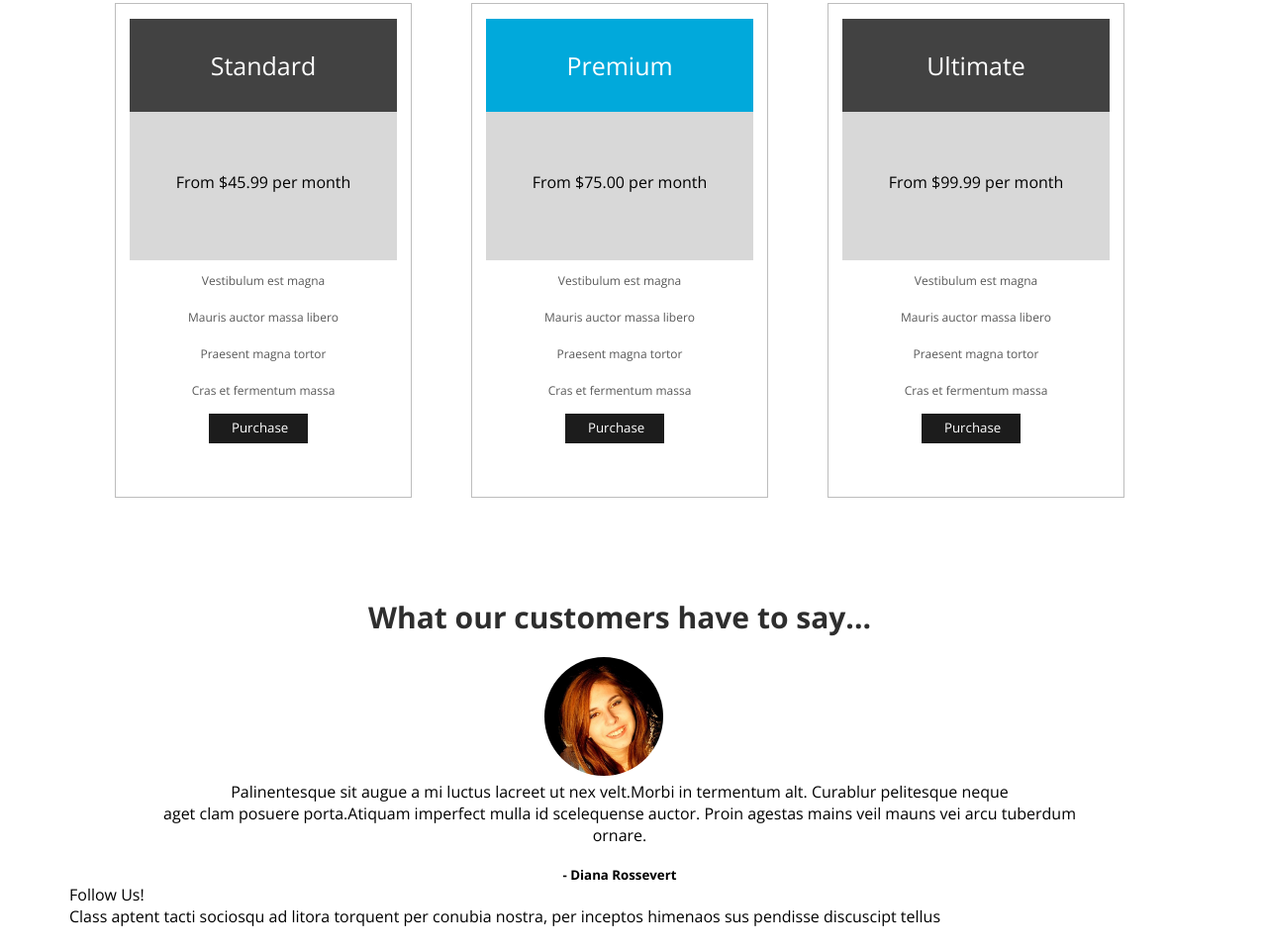
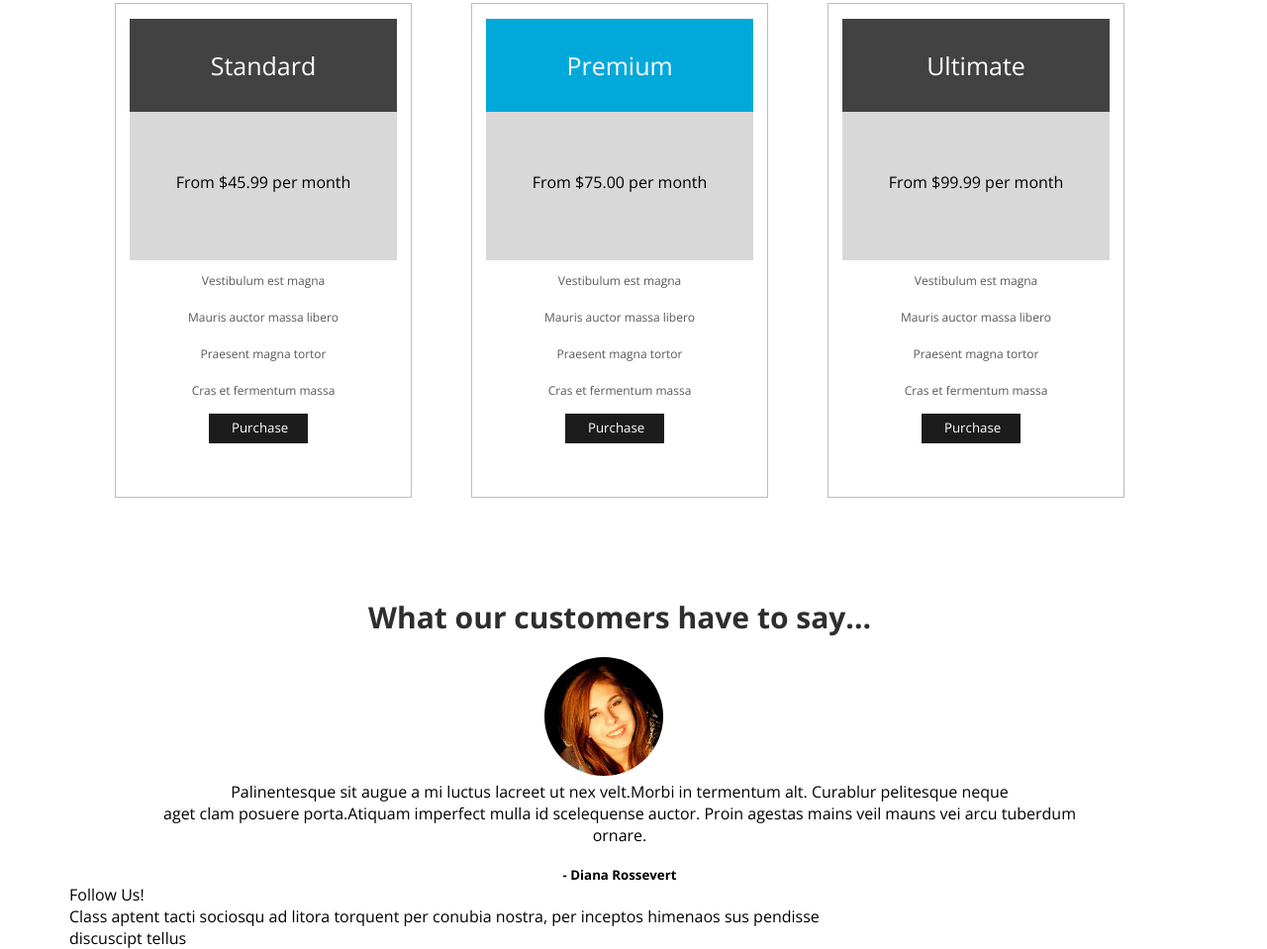
Before and after one commit to CarmenCamacho/21_TechTheme, a plain HTML site: page index.html in a window 1280 px wide. Shown: the part 1825-2784 px from the top of the page at 99% size. Before the commit the page ends 2762 px from the top, so only its background shows below. Drawn offline with nearby package versions, Linux system fonts and the light colour scheme.

```diff
--- a/index.html
+++ b/index.html
@@ -170,7 +170,7 @@
 				<p class="followus">Follow Us!</p>
 			</div>
 			<div class="col-12">
-				<p class="followustext">Class aptent tacti sociosqu ad litora torquent per conubia nostra, per inceptos himenaos sus pendisse discuscipt tellus </p>
+				<p class="followustext">Class aptent tacti sociosqu ad litora torquent per conubia nostra, per inceptos himenaos sus pendisse<br> discuscipt tellus </p>
 			</div>
 
 	</footer>
```
